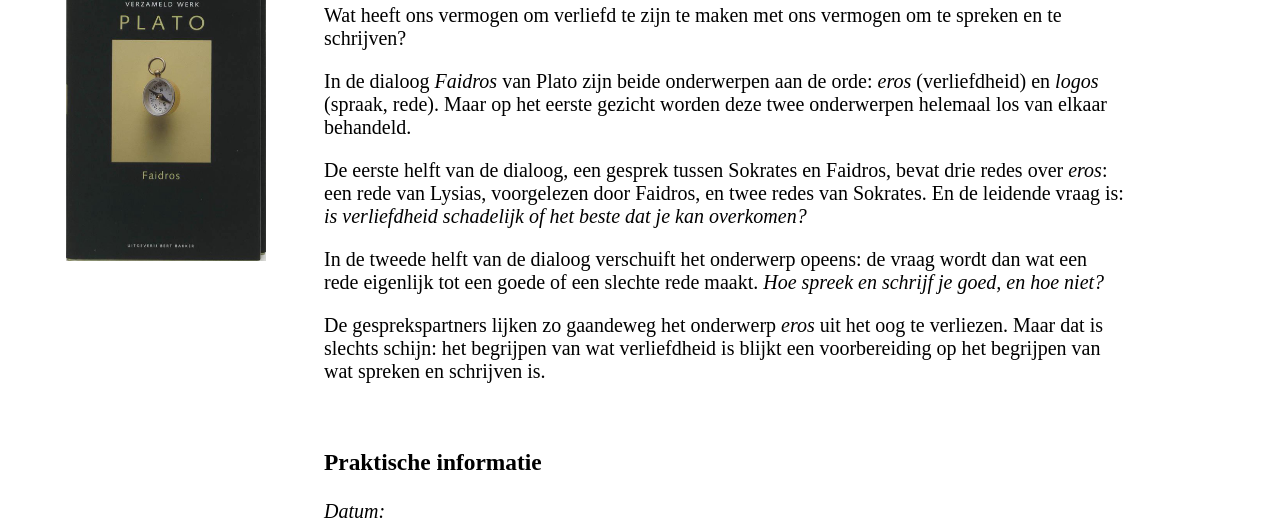
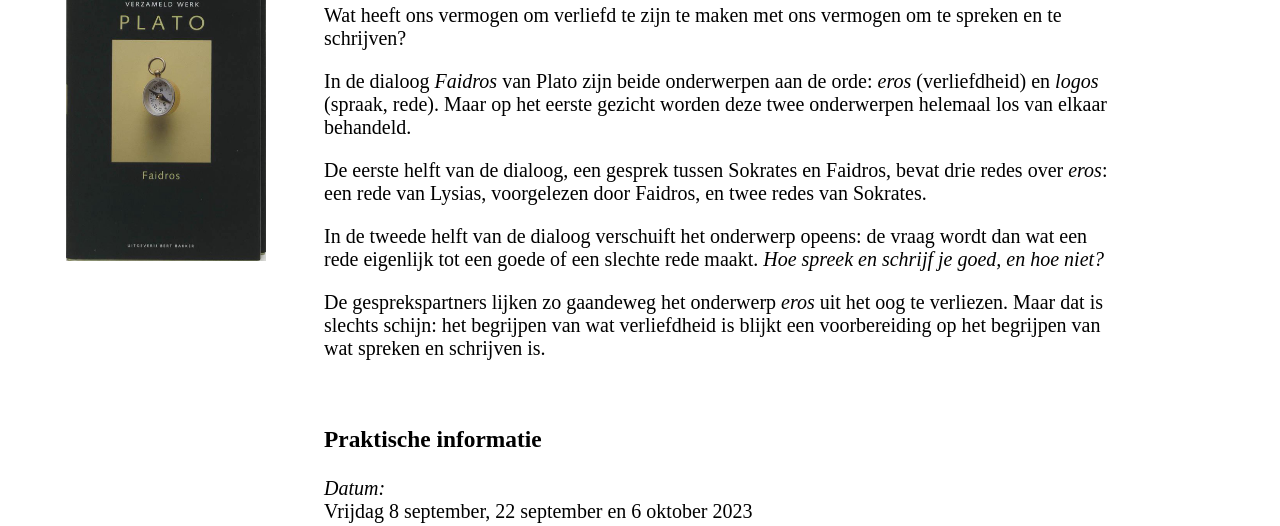
Before and after one commit to filosofie-oudewater/filosofie-oudewater.github.io, a plain HTML site: page index.html in a window 1280 px wide. Shown: the part 236-762 px from the top of the page. Drawn offline with Linux system fonts and the light colour scheme.

Commit message:
Update index.html

```diff
--- a/index.html
+++ b/index.html
@@ -37,8 +37,7 @@
 <p>
   De eerste helft van de dialoog, een gesprek tussen Sokrates en Faidros, bevat drie redes over <i>eros</i>:
   een rede van Lysias, voorgelezen door Faidros,
-  en twee redes van Sokrates. En de leidende vraag is: <i>is verliefdheid schadelijk
-  of het beste dat je kan overkomen?</i>
+  en twee redes van Sokrates.</i>
 </p>
 <p>
   In de tweede helft van de dialoog verschuift het onderwerp opeens: de vraag wordt dan wat
```
